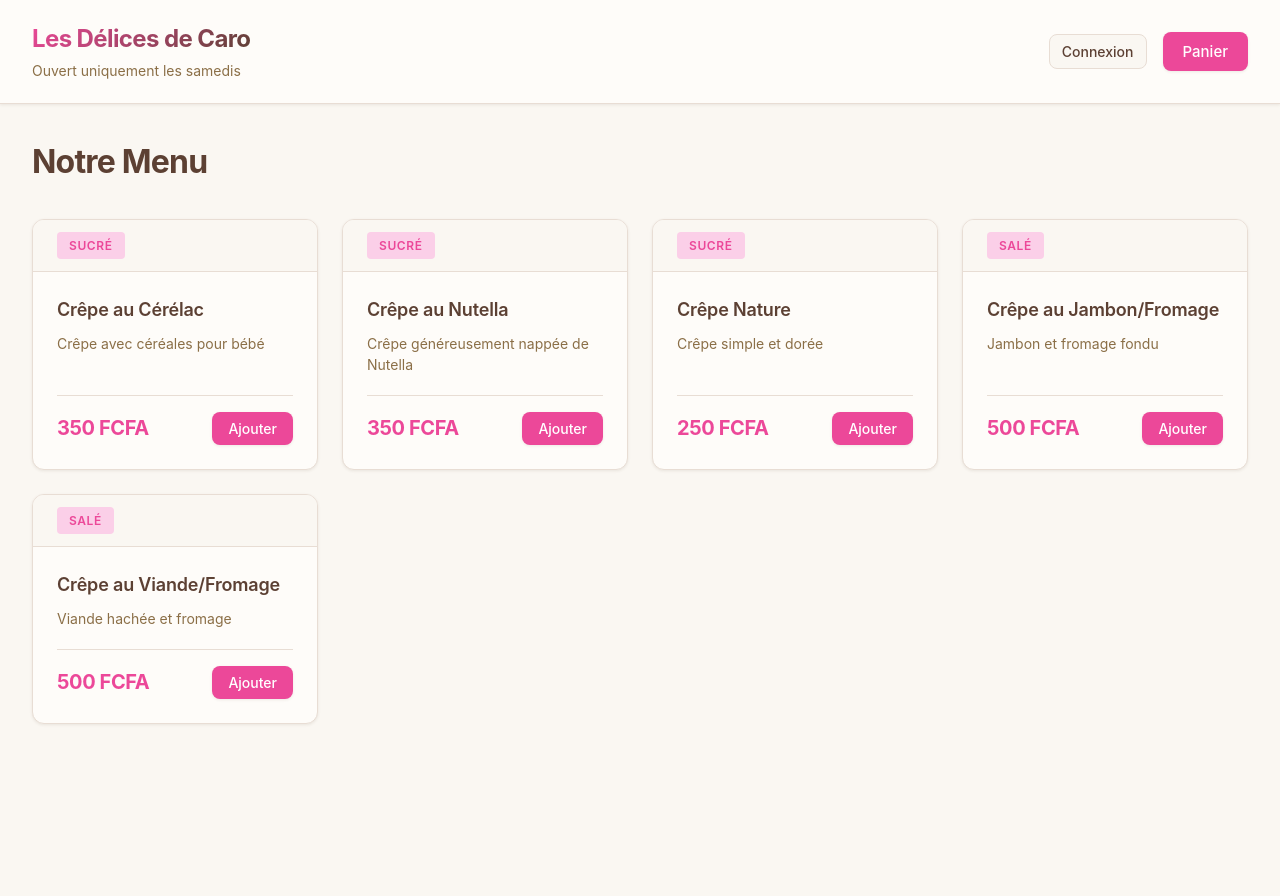
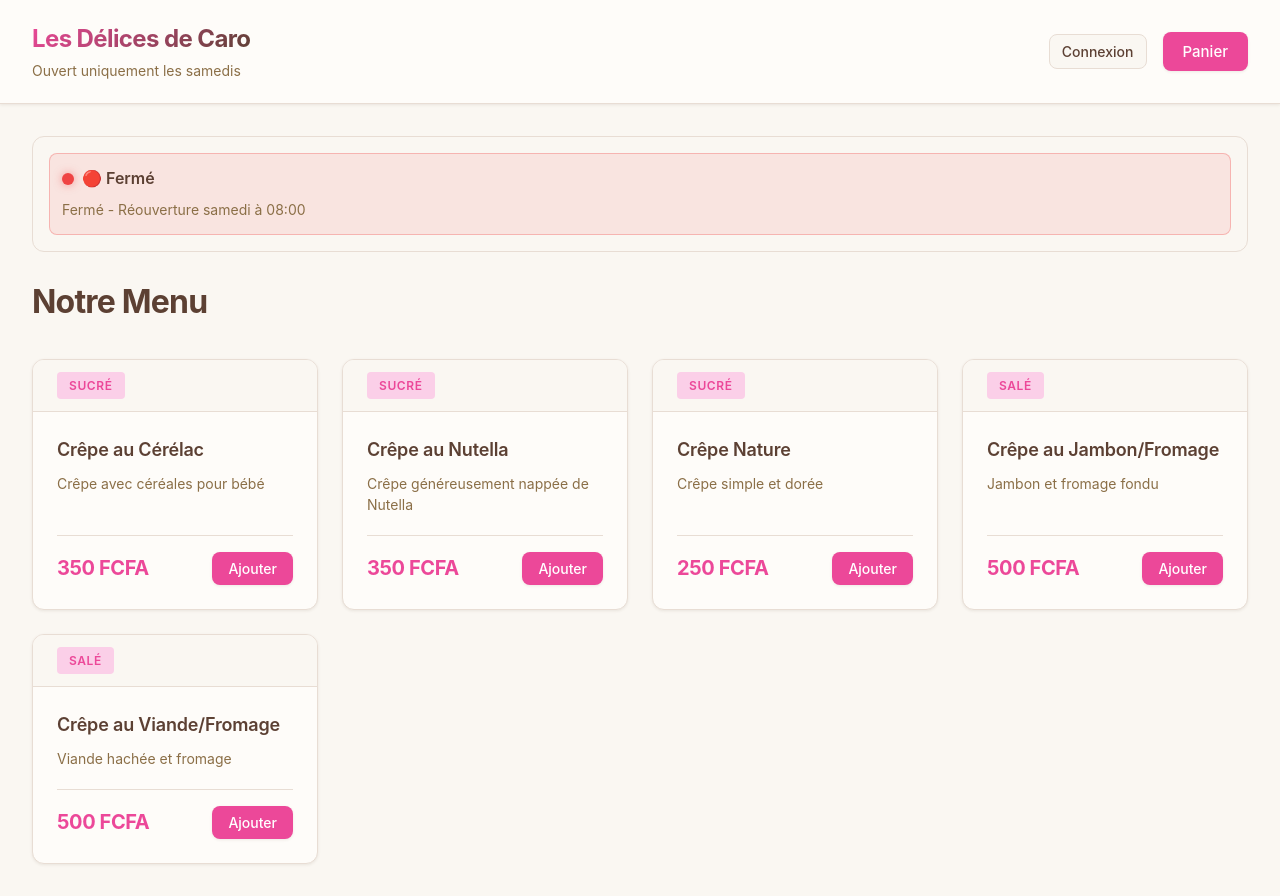
Before and after one commit to marie-2005/caro-delice, a React (Vite) app: page / in a window 1280 px wide. Before the commit the page ends 800 px from the top, so only its background shows below. Built offline with nearby package versions, Linux system fonts and the light colour scheme; no server answers.

Commit message:
Ajout fonctionnalité horaires de service: blocage commandes hors horaires

```diff
--- /dev/null
+++ b/src/components/BusinessHours.css
@@ -0,0 +1,65 @@
+.business-hours {
+  background: var(--bg-secondary);
+  border: 1px solid var(--border-color);
+  border-radius: 0.75rem;
+  padding: 1rem;
+  margin-bottom: 1.5rem;
+}
+
+.hours-status {
+  padding: 0.75rem;
+  border-radius: 0.5rem;
+}
+
+.hours-status.open {
+  background: rgba(34, 197, 94, 0.1);
+  border: 1px solid rgba(34, 197, 94, 0.3);
+}
+
+.hours-status.closed {
+  background: rgba(239, 68, 68, 0.1);
+  border: 1px solid rgba(239, 68, 68, 0.3);
+}
+
+.status-indicator {
+  display: flex;
+  align-items: center;
+  gap: 0.5rem;
+  margin-bottom: 0.5rem;
+}
+
+.status-dot {
+  width: 12px;
+  height: 12px;
+  border-radius: 50%;
+  display: inline-block;
+}
+
+.dot-open {
+  background: #22c55e;
+  box-shadow: 0 0 8px rgba(34, 197, 94, 0.5);
+}
+
+.dot-closed {
+  background: #ef4444;
+  box-shadow: 0 0 8px rgba(239, 68, 68, 0.5);
+}
+
+.status-text {
+  font-weight: 600;
+  font-size: 1rem;
+  color: var(--text-primary);
+}
+
+.status-message {
+  color: var(--text-secondary);
+  font-size: 0.875rem;
+  margin: 0;
+}
+
+/* Responsive */
+@media (max-width: 768px) {
+  .business-hours {
+    padding: 0.75rem;
+  }
+}
--- /dev/null
+++ b/src/components/BusinessHours.jsx
@@ -0,0 +1,23 @@
+import React from 'react'
+import { getBusinessStatus } from '../services/businessHoursService'
+import './BusinessHours.css'
+
+function BusinessHours() {
+  const status = getBusinessStatus()
+
+  return (
+    <div className="business-hours">
+      <div className={`hours-status ${status.isOpen ? 'open' : 'closed'}`}>
+        <div className="status-indicator">
+          <span className={`status-dot ${status.isOpen ? 'dot-open' : 'dot-closed'}`}></span>
+          <span className="status-text">
+            {status.isOpen ? '🟢 Ouvert' : '🔴 Fermé'}
+          </span>
+        </div>
+        <p className="status-message">{status.message}</p>
+      </div>
+    </div>
+  )
+}
+
+export default BusinessHours
--- a/src/components/Menu.jsx
+++ b/src/components/Menu.jsx
@@ -1,4 +1,5 @@
 import React from 'react'
+import BusinessHours from './BusinessHours'
 import './Menu.css'
 
 const menuItems = [
@@ -59,6 +60,7 @@ function Menu({ cart, addToCart, updateQuantity }) {
 
   return (
     <div className="menu">
+      <BusinessHours />
       <h2 className="menu-title">Notre Menu</h2>
       <div className="menu-grid">
         {menuItems.map((item) => {
--- a/src/components/OrderForm.css
+++ b/src/components/OrderForm.css
@@ -83,6 +83,30 @@
   resize: vertical;
   min-height: 80px;
   font-family: inherit;
+}
+
+.closed-alert {
+  background: rgba(239, 68, 68, 0.1);
+  border: 1px solid rgba(239, 68, 68, 0.3);
+  border-radius: 0.5rem;
+  padding: 1rem;
+  margin-bottom: 1rem;
+  text-align: center;
+}
+
+.closed-alert p {
+  margin: 0.25rem 0;
+  color: var(--text-primary);
+}
+
+.closed-alert strong {
+  color: #ef4444;
+  font-size: 1rem;
+}
+
+.closed-message {
+  font-size: 0.875rem;
+  color: var(--text-secondary);
 }
 
 .order-info {
--- a/src/components/OrderForm.jsx
+++ b/src/components/OrderForm.jsx
@@ -1,4 +1,5 @@
-import React, { useState } from 'react'
+import React, { useState, useEffect } from 'react'
+import { isCurrentlyOpen, getBusinessStatus } from '../services/businessHoursService'
 import './OrderForm.css'
 
 function OrderForm({ total, onClose, onOrder, user }) {
@@ -11,9 +12,30 @@ function OrderForm({ total, onClose, onOrder, user }) {
     roomNumber: '',
     notes: ''
   })
+  const [isOpen, setIsOpen] = useState(isCurrentlyOpen())
+  const [businessStatus, setBusinessStatus] = useState(getBusinessStatus())
+
+  // Vérifier les horaires toutes les minutes
+  useEffect(() => {
+    const checkHours = () => {
+      setIsOpen(isCurrentlyOpen())
+      setBusinessStatus(getBusinessStatus())
+    }
+
+    checkHours()
+    const interval = setInterval(checkHours, 60000) // Toutes les minutes
+
+    return () => clearInterval(interval)
+  }, [])
 
   const handleSubmit = async (e) => {
     e.preventDefault()
+
+    // Vérifier si ouvert
+    if (!isOpen) {
+      alert(`❌ Nous sommes fermés actuellement.\n\n${businessStatus.message}\n\nMerci de réessayer pendant nos heures d'ouverture.`)
+      return
+    }
 
     if (!formData.name || !formData.phone || !formData.paymentMethod) {
       alert('Veuillez remplir le nom, le téléphone et choisir un mode de paiement')
@@ -43,6 +65,12 @@ function OrderForm({ total, onClose, onOrder, user }) {
           <h2>Finaliser votre commande</h2>
           <button className="close-button" onClick={onClose}>×</button>
         </div>
+        {!isOpen && (
+          <div className="closed-alert">
+            <p>🔴 <strong>Fermé actuellement</strong></p>
+            <p className="closed-message">{businessStatus.message}</p>
+          </div>
+        )}
         <form onSubmit={handleSubmit} className="form">
           <div className="form-group">
             <label htmlFor="name">Nom *</label>
@@ -167,8 +195,13 @@ function OrderForm({ total, onClose, onOrder, user }) {
             <button type="button" className="cancel-button" onClick={onClose}>
               Annuler
             </button>
-            <button type="submit" className="submit-button">
-              Confirmer la commande
+            <button
+              type="submit"
+              className="submit-button"
+              disabled={!isOpen}
+              style={!isOpen ? { opacity: 0.5, cursor: 'not-allowed' } : {}}
+            >
+              {isOpen ? 'Confirmer la commande' : 'Fermé - Commande impossible'}
             </button>
           </div>
         </form>
--- /dev/null
+++ b/src/services/businessHoursService.js
@@ -0,0 +1,123 @@
+// Service de gestion des horaires de service
+
+// Configuration des horaires (peut être déplacée dans Firebase plus tard)
+const BUSINESS_HOURS = {
+  // Format: { day: { open: "HH:MM", close: "HH:MM" } }
+  // day: 0 = dimanche, 1 = lundi, ..., 6 = samedi
+  0: null, // Dimanche - fermé
+  1: null, // Lundi - fermé
+  2: null, // Mardi - fermé
+  3: null, // Mercredi - fermé
+  4: null, // Jeudi - fermé
+  5: null, // Vendredi - fermé
+  6: { open: "08:00", close: "22:00" } // Samedi - ouvert de 8h à 22h
+}
+
+/**
+ * Obtenir les horaires d'aujourd'hui
+ * @returns {Object|null} { open, close } ou null si fermé
+ */
+export const getTodayHours = () => {
+  const today = new Date().getDay()
+  return BUSINESS_HOURS[today]
+}
+
+/**
+ * Vérifier si le restaurant est ouvert en ce moment
+ * @returns {boolean}
+ */
+export const isCurrentlyOpen = () => {
+  const todayHours = getTodayHours()
+
+  if (!todayHours) {
+    return false // Fermé aujourd'hui
+  }
+
+  const now = new Date()
+  const currentTime = `${String(now.getHours()).padStart(2, '0')}:${String(now.getMinutes()).padStart(2, '0')}`
+
+  return currentTime >= todayHours.open && currentTime <= todayHours.close
+}
+
+/**
+ * Obtenir le message d'état (ouvert/fermé)
+ * @returns {Object} { isOpen, message, nextOpen }
+ */
+export const getBusinessStatus = () => {
+  const todayHours = getTodayHours()
+  const now = new Date()
+  const currentDay = now.getDay()
+
+  // Si ouvert aujourd'hui
+  if (todayHours) {
+    const currentTime = `${String(now.getHours()).padStart(2, '0')}:${String(now.getMinutes()).padStart(2, '0')}`
+
+    if (currentTime >= todayHours.open && currentTime <= todayHours.close) {
+      return {
+        isOpen: true,
+        message: `Ouvert aujourd'hui jusqu'à ${todayHours.close}`,
+        nextOpen: null
+      }
+    } else if (currentTime < todayHours.open) {
+      return {
+        isOpen: false,
+        message: `Fermé - Réouverture aujourd'hui à ${todayHours.open}`,
+        nextOpen: todayHours.open
+      }
+    } else {
+      // Après la fermeture, chercher le prochain jour ouvert
+      return getNextOpenDay(now)
+    }
+  }
+
+  // Fermé aujourd'hui, chercher le prochain jour ouvert
+  return getNextOpenDay(now)
+}
+
+/**
+ * Trouver le prochain jour d'ouverture
+ * @param {Date} fromDate - Date de départ
+ * @returns {Object} { isOpen, message, nextOpen }
+ */
+const getNextOpenDay = (fromDate) => {
+  const dayNames = ['dimanche', 'lundi', 'mardi', 'mercredi', 'jeudi', 'vendredi', 'samedi']
+  let checkDate = new Date(fromDate)
+
+  // Chercher dans les 7 prochains jours
+  for (let i = 1; i <= 7; i++) {
+    checkDate.setDate(fromDate.getDate() + i)
+    const dayOfWeek = checkDate.getDay()
+    const hours = BUSINESS_HOURS[dayOfWeek]
+
+    if (hours) {
+      const dayName = dayNames[dayOfWeek]
+      return {
+        isOpen: false,
+        message: `Fermé - Réouverture ${dayName} à ${hours.open}`,
+        nextOpen: `${dayName} ${hours.open}`
+      }
+    }
+  }
+
+  return {
+    isOpen: false,
+    message: 'Fermé - Aucune ouverture prévue',
+    nextOpen: null
+  }
+}
+
+/**
+ * Obtenir tous les horaires de la semaine
+ * @returns {Array} Liste des horaires par jour
+ */
+export const getWeeklyHours = () => {
+  const dayNames = ['Dimanche', 'Lundi', 'Mardi', 'Mercredi', 'Jeudi', 'Vendredi', 'Samedi']
+
+  return dayNames.map((name, index) => {
+    const hours = BUSINESS_HOURS[index]
+    return {
+      day: name,
+      hours: hours ? `${hours.open} - ${hours.close}` : 'Fermé'
+    }
+  })
+}
```
